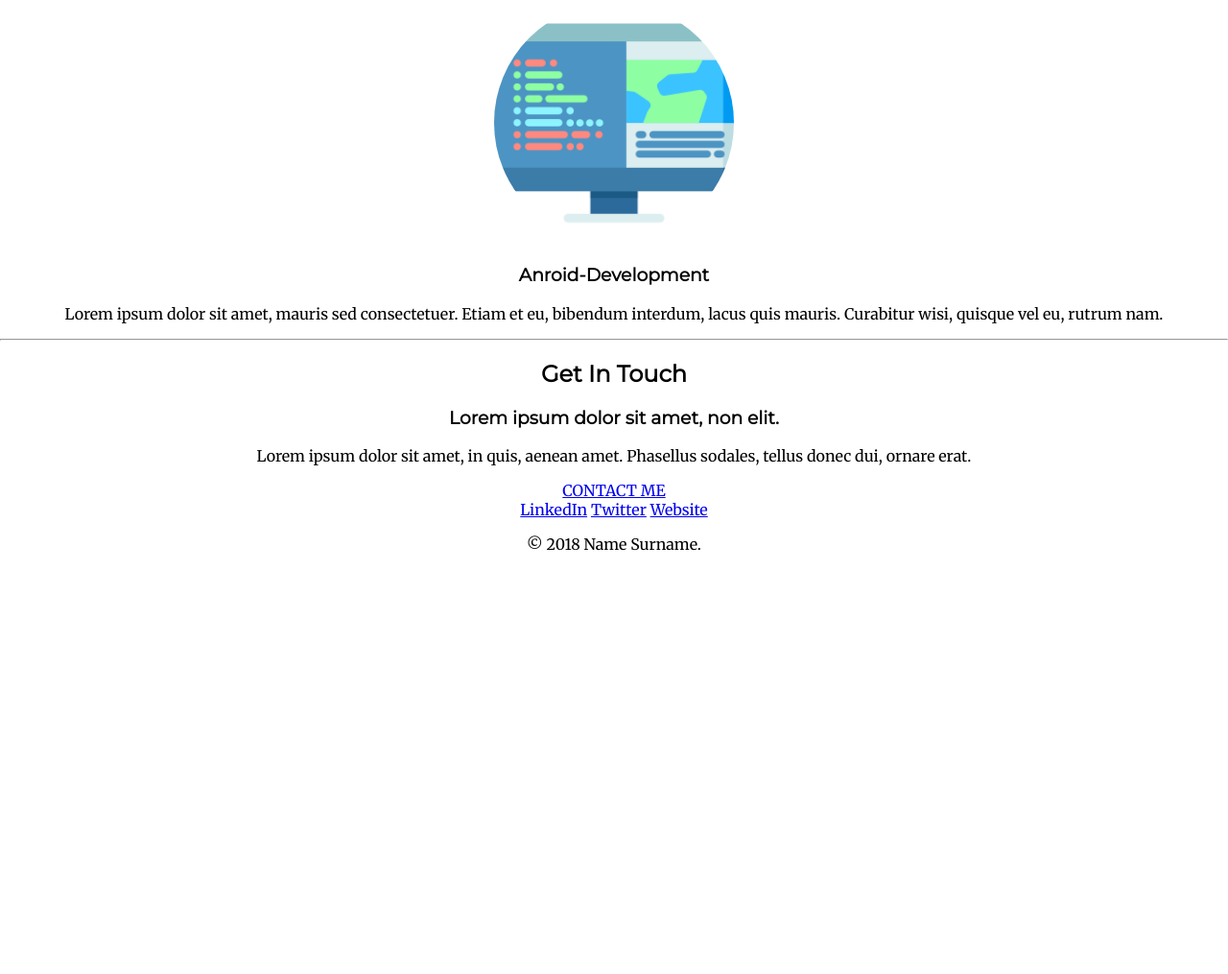
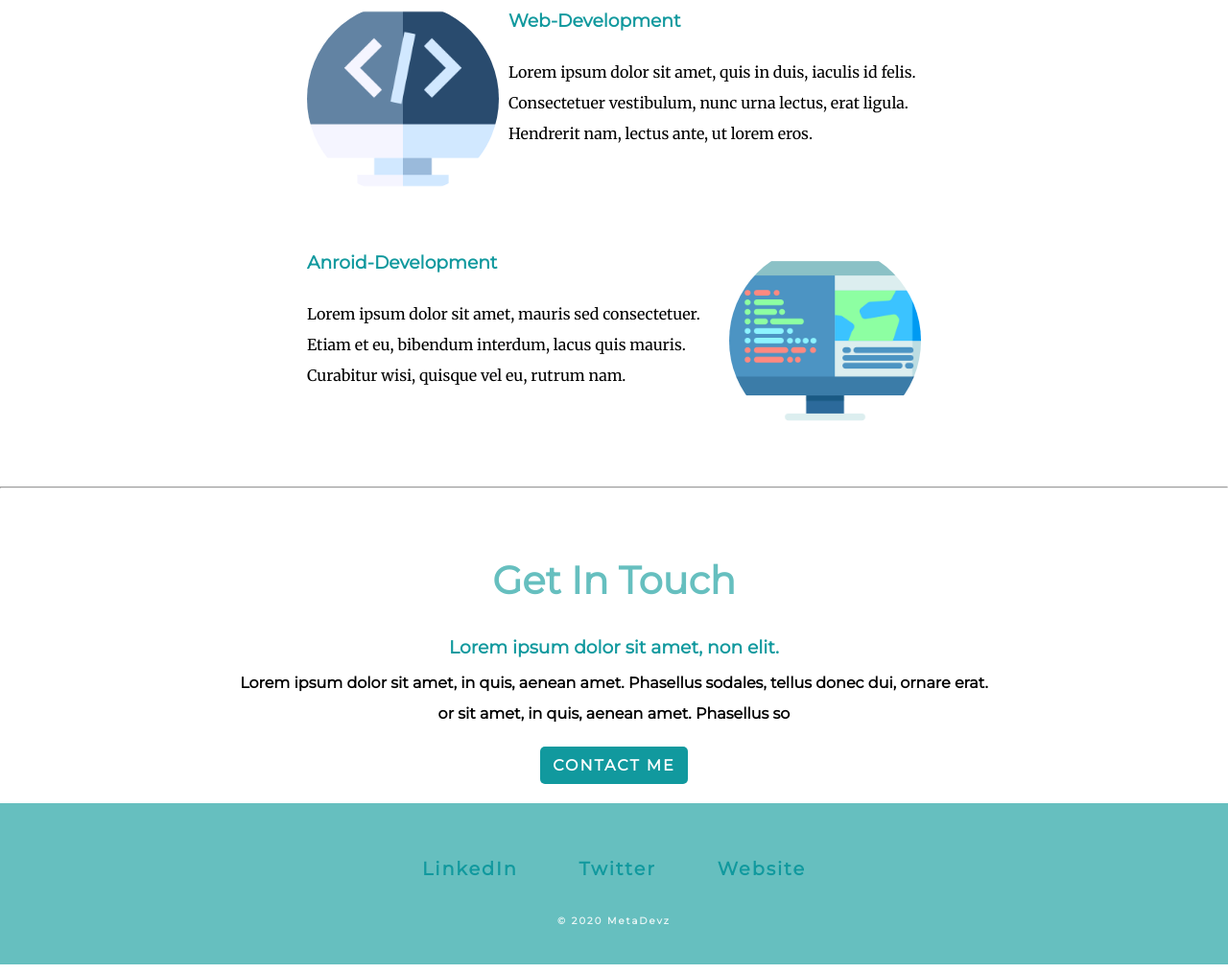
Before and after one commit to aushwin/CV, a plain HTML site: page index.html in a window 1280 px wide. Shown: the part 1343-2358 px from the top of the page at 96% size. Before the commit the page ends 1936 px from the top, so only its background shows below. Drawn offline with Linux system fonts and the light colour scheme.

Commit message:
polishing

```diff
--- a/css/styles.css
+++ b/css/styles.css
@@ -5,13 +5,33 @@ body {
 }
 
 h1 {
-  margin-top: 0;
+  margin: 0 auto 0 auto;
   font-family: "Sacramento", cursive;
+  font-size: 5.625rem;
+  color: #66bfbf;
+  line-height: 2;
 }
 
 h2,
 h3 {
   font-family: "Montserrat", sans-serif;
+}
+
+h2 {
+  font-size: 2.5rem;
+  color: #66bfbf;
+}
+
+h3 {
+  color: #11999e;
+}
+
+a {
+  color: #11999e;
+}
+
+.main_heading_title {
+  font-weight: normal;
 }
 
 .top-container {
@@ -36,3 +56,82 @@ h3 {
   border-radius: 50%;
   height: 250px;
 }
+
+.skill-row {
+  width: 50%;
+  margin: 100px auto;
+  text-align: left;
+  line-height: 2;
+}
+
+.skills img {
+  height: 200px;
+  border-radius: 50%;
+}
+img.webdev-img {
+  float: left;
+  margin-right: 10px;
+}
+
+img.androiddev-img {
+  float: right;
+  margin-left: 30px;
+}
+
+.bottom-container {
+  background-color: #66bfbf;
+  line-height: 3;
+  padding-top: 40px;
+}
+
+.bottom-container a {
+  font-size: 1.2rem;
+  padding: 50px 30px 30px 30px;
+  font-family: "Montserrat", sans-serif;
+  color: #11999e;
+  font-weight: bolder;
+  text-decoration: none;
+  letter-spacing: 2px;
+}
+
+.bottom-container p {
+  color: #eaf6f6;
+  font-family: "Montserrat", sans-serif;
+  font-weight: bolder;
+  font-size: 10px;
+  padding-bottom: 30px;
+  letter-spacing: 2px;
+}
+
+.btn {
+  background-color: #11999e;
+  color: white;
+  font-family: "Montserrat", sans-serif;
+  font-weight: bold;
+  padding: 10px 13px 10px 13px;
+  text-decoration: none;
+  border-radius: 5px;
+  letter-spacing: 2px;
+}
+
+.contact-me {
+  padding: 30px;
+  font-family: "Montserrat", sans-serif;
+}
+
+.contact-me h3 {
+  font-weight: bold;
+}
+
+.contact-me p {
+  font-weight: bold;
+  line-height: 1;
+}
+
+.contact-me_lorem {
+  padding-bottom: 20px;
+}
+
+.pro_deco {
+  text-decoration: underline;
+}
--- a/index.html
+++ b/index.html
@@ -19,7 +19,9 @@
     <div class="top-container">
       <img class="cloud-top" src="./images/cloud.png" alt="cloud-image" />
       <h1>I am Aushwin Biju</h1>
-      <p>a Mobo-Web developer</p>
+      <h2 class="main_heading_title">
+        a <span class="pro_deco">pro</span>grammer
+      </h2>
       <img class="cloud-bottom" src="./images/cloud.png" alt="cloud-image" />
       <img src="./images/mountain.png" alt="mountain-image" />
     </div>
@@ -37,7 +39,7 @@
         <h2>My Skills.</h2>
         <div class="skill-row">
           <img
-            class="image-container"
+            class="image-container webdev-img"
             src="./images/code.png"
             alt="Web-Development"
           />
@@ -50,7 +52,7 @@
         </div>
         <div class="skill-row">
           <img
-            class="image-container"
+            class="image-container androiddev-img"
             src="./images/data.png"
             alt="Mobile-development"
           />
@@ -66,10 +68,13 @@
       <div class="contact-me">
         <h2>Get In Touch</h2>
         <h3>Lorem ipsum dolor sit amet, non elit.</h3>
-        <p>
-          Lorem ipsum dolor sit amet, in quis, aenean amet. Phasellus sodales,
-          tellus donec dui, ornare erat.
-        </p>
+        <div class="contact-me_lorem">
+          <p>
+            Lorem ipsum dolor sit amet, in quis, aenean amet. Phasellus sodales,
+            tellus donec dui, ornare erat.
+          </p>
+          <p>or sit amet, in quis, aenean amet. Phasellus so</p>
+        </div>
         <a class="btn" href="mailto:name@email.com">CONTACT ME</a>
       </div>
     </div>
@@ -78,7 +83,7 @@
       <a class="footer-link" href="https://www.linkedin.com/">LinkedIn</a>
       <a class="footer-link" href="https://twitter.com/">Twitter</a>
       <a class="footer-link" href="https://www.appbrewery.co/">Website</a>
-      <p>© 2018 Name Surname.</p>
+      <p>© 2020 MetaDevz</p>
     </div>
   </body>
 </html>
```
